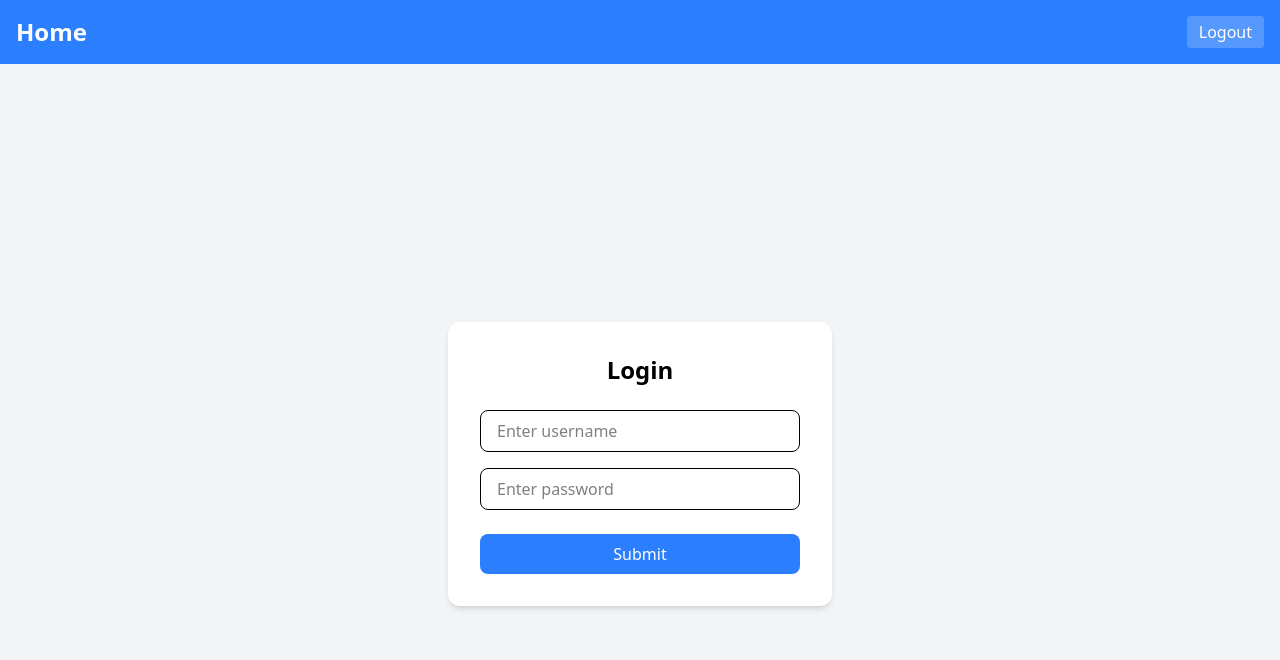
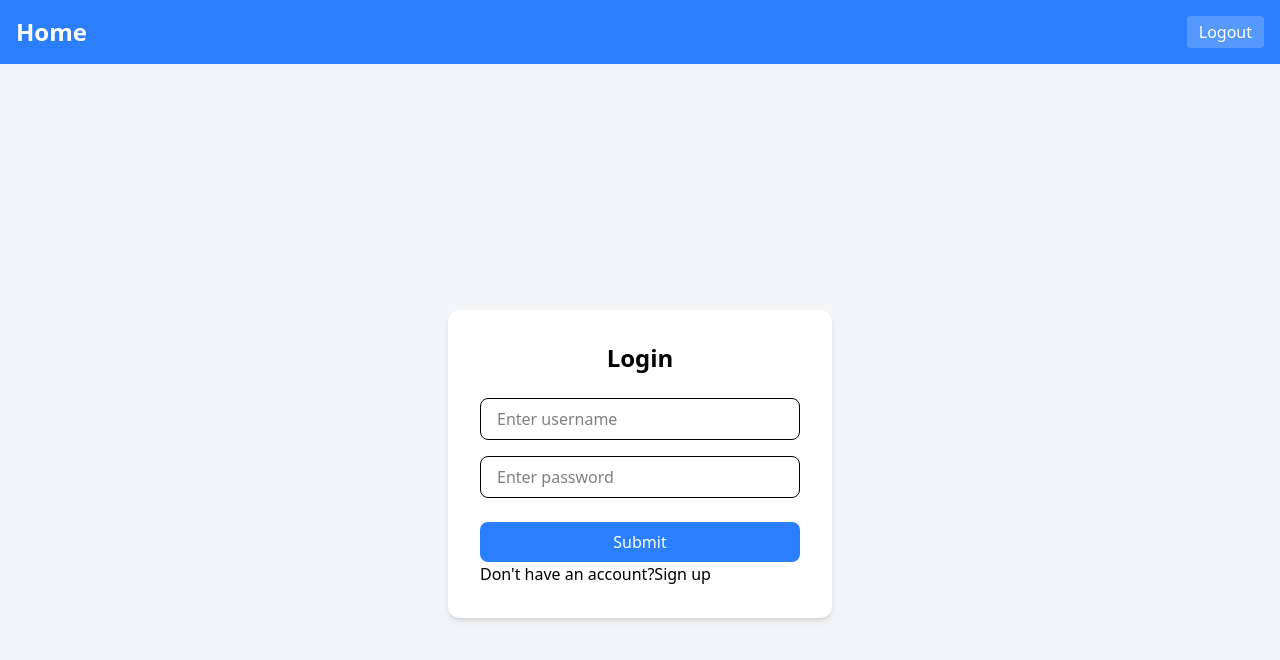
Before and after one commit to Anandvlog/loginPage, a React (Vite) app in the folder loginpage/: page /login in a window 1280 px wide. Shown: the top 660 px of the page. Built offline with nearby package versions, Linux system fonts and the light colour scheme.

Commit message:
resolved minnor issue

```diff
--- a/loginpage/src/components/header.tsx
+++ b/loginpage/src/components/header.tsx
@@ -1,5 +1,5 @@
 import React from "react";
-import { useNavigate } from "react-router-dom";
+import { Link, useNavigate } from "react-router-dom";
 
 const Header = () => {
   const navigate = useNavigate();
@@ -18,7 +18,9 @@ const Header = () => {
   return (
     <div className="bg-blue-500 text-white p-4 flex items-center justify-between">
       <div>
-        <h1 className="text-2xl font-bold">Home</h1>
+        <h1 className="text-2xl font-bold">
+            <Link className="" to="/">Home</Link>
+        </h1>
         {username && (
           <p className="text-sm text-blue-100">Logged in as {username}</p>
         )}
--- a/loginpage/src/pages/Home.tsx
+++ b/loginpage/src/pages/Home.tsx
@@ -13,7 +13,7 @@ const Home = () => {
           : "Welcome to Dashboard"}
       </h1>
       <div className="min-h-screen bg-gray-100 pt-6">
-        <div className="max-w-7xl mx-auto grid gap-6 sm:grid-cols-2 lg:grid-cols-3">
+        <div className="max-w-7xl mx-auto grid gap-6 sm:grid-cols-2 lg:grid-cols-3 p-4">
           {demoData.map((item) => {
             return (
               <div
--- a/loginpage/src/pages/Login.tsx
+++ b/loginpage/src/pages/Login.tsx
@@ -2,7 +2,7 @@ import CommonInput from "../components/commonInput";
 import { useForm } from "react-hook-form";
 import * as yup from "yup";
 import { yupResolver } from "@hookform/resolvers/yup";
-import { useNavigate } from "react-router-dom";
+import { Link, useNavigate } from "react-router-dom";
 
 
 
@@ -94,10 +94,16 @@ const LoginPage = () => {
 
         <button
           type="submit"
-          className="w-full bg-blue-500 text-white py-2 rounded-lg hover:bg-blue-600 transition cursor-pointer"
-        >
+          className="pb-2 w-full bg-blue-500 text-white py-2 rounded-lg hover:bg-blue-600 transition cursor-pointer"
+          >
           Submit
         </button>
+          <div>
+            <p>Don't have an account?
+            <Link className="hover:underline" to="/registration">Sign up </Link>
+
+            </p>
+          </div>
       </form>
     </div>
   );
--- a/loginpage/src/pages/RegistrationForm.tsx
+++ b/loginpage/src/pages/RegistrationForm.tsx
@@ -136,7 +136,7 @@ const RegistrationFormPages = () => {
           {/* Button */}
           <button
             type="submit"
-            className="w-full py-2 rounded-lg bg-white text-indigo-600 font-semibold hover:bg-gray-200 transition"
+            className="w-full py-2 rounded-lg bg-white text-indigo-600 font-semibold hover:bg-gray-200 transition cursor-pointer"
           >
             Register
           </button>
```
